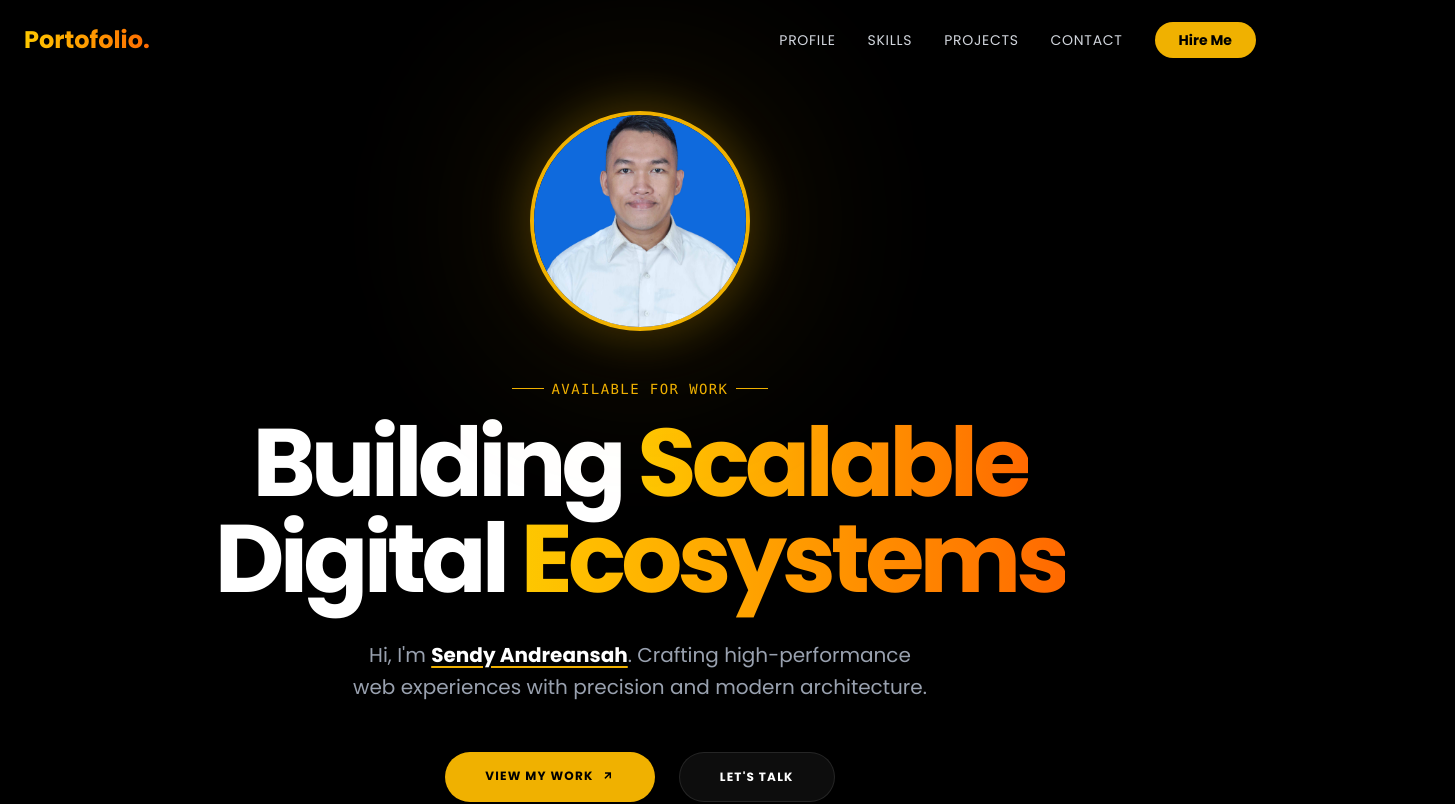
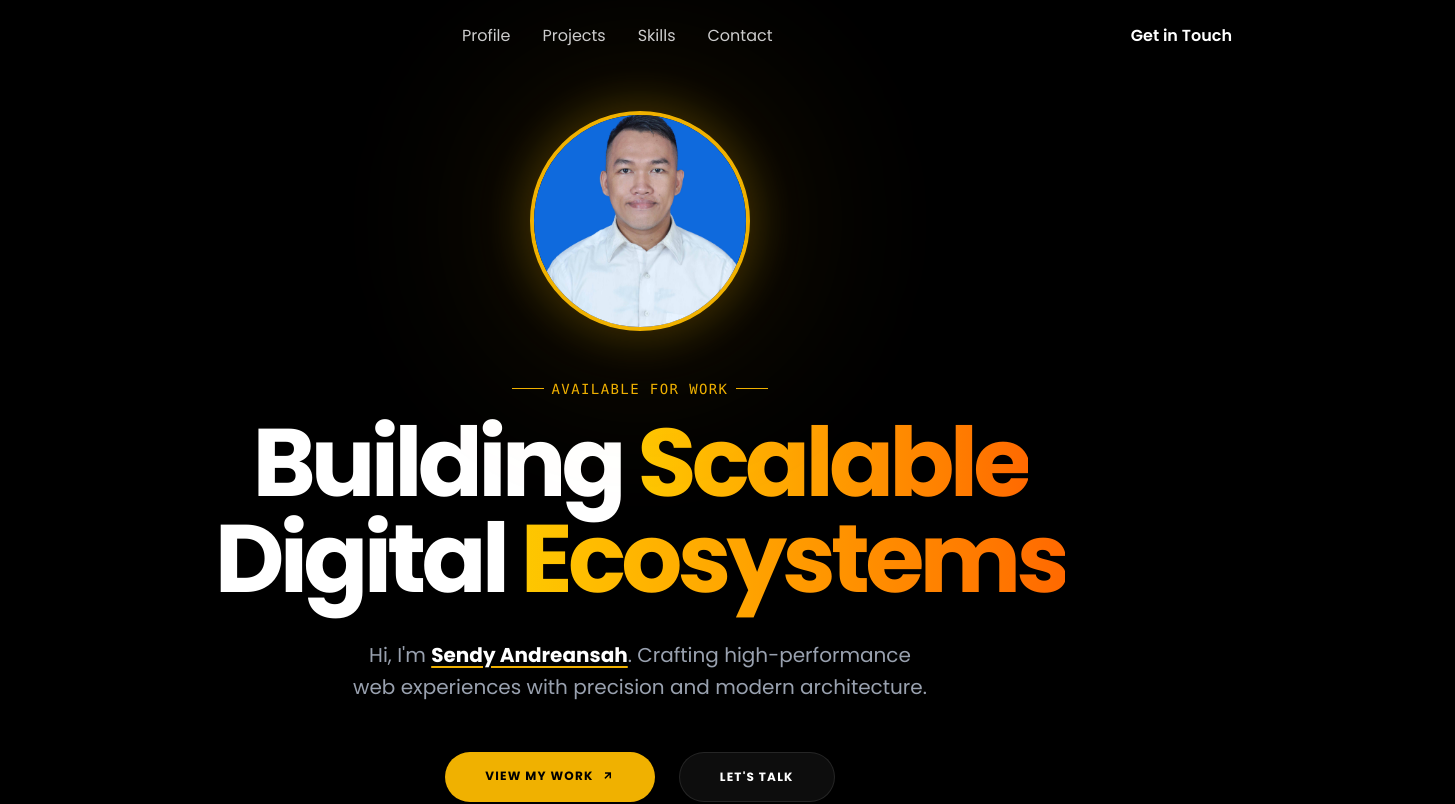
Before and after one commit to sendygithub/portofolio, a Next.js app: page / in a window 1280 px wide. Shown: the top 804 px of the page, 1455 px wide, since content can reach past the window. Built offline with nearby package versions, Linux system fonts and the light colour scheme.

Commit message:
update navbar

```diff
--- a/components/Footer.jsx
+++ b/components/Footer.jsx
@@ -1,47 +1,199 @@
-import React from "react";
-import Link from "next/link";
+"use client";
 
-const Footer = () => {
+import { motion, useInView } from "framer-motion";
+import { useRef } from "react";
+
+const socialLinks = [
+  { name: "GitHub", icon: "💻", url: "#" },
+  { name: "LinkedIn", icon: "💼", url: "#" },
+  { name: "Twitter", icon: "🐦", url: "#" },
+  { name: "Instagram", icon: "📷", url: "#" },
+  { name: "Email", icon: "✉️", url: "#" },
+];
+
+const quickLinks = [
+  { name: "Home", href: "#home" },
+  { name: "Projects", href: "#projects" },
+  { name: "Skills", href: "#skills" },
+  { name: "About", href: "#about" },
+];
+
+const services = [
+  "Web Development",
+  "UI/UX Design",
+  "Mobile Apps",
+  "Consulting",
+];
+
+export default function Footer() {
+  const ref = useRef(null);
+  const isInView = useInView(ref, { once: true, margin: "-50px" });
+
+  const containerVariants = {
+    hidden: { opacity: 0 },
+    visible: {
+      opacity: 1,
+      transition: {
+        staggerChildren: 0.1,
+      },
+    },
+  };
+
+  const itemVariants = {
+    hidden: { opacity: 0, y: 20 },
+    visible: {
+      opacity: 1,
+      y: 0,
+      transition: {
+        duration: 0.5,
+        ease: "easeOut",
+      },
+    },
+  };
+
   return (
-    <footer className="border-t border-white/10 bg-black/50 backdrop-blur-md">
-      <div className="container mx-auto px-6 py-12">
-        <div className="flex flex-col md:flex-row justify-between items-center gap-8">
-          <div>
-            <Link href="#beranda" className="text-2xl font-bold gradient-text">
-              Sendy.
-            </Link>
-            <p className="text-gray-500 mt-2 text-sm max-w-xs">
-              Designing and building high-performance web ecosystems with a focus on modern user experience.
+    <footer
+      ref={ref}
+      className="relative border-t border-white/10 bg-background"
+    >
+      {/* Decorative gradient line */}
+      <div className="absolute top-0 left-0 right-0 h-px bg-gradient-to-r from-transparent via-primary-gold to-transparent" />
+
+      <div className="max-w-7xl mx-auto px-6 py-16">
+        <motion.div
+          variants={containerVariants}
+          initial="hidden"
+          animate={isInView ? "visible" : "hidden"}
+          className="grid grid-cols-1 md:grid-cols-2 lg:grid-cols-4 gap-12 mb-5"
+        >
+          {/* Brand Section */}
+          <motion.div variants={itemVariants} className="lg:col-span-1">
+            <h3 className="text-2xl font-bold mb-4 bg-gradient-to-r from-primary-gold to-primary-blue bg-clip-text text-transparent">
+              Portfolio
+            </h3>
+            <p className="text-white/70 mb-6 leading-relaxed">
+              Creating exceptional digital experiences through innovative design
+              and cutting-edge technology.
             </p>
-          </div>
+            <div className="flex flex-col gap-2">
+              <div className="flex items-center gap-3 text-white/80">
+                <span className="text-primary-gold">📍</span>
+                <span>Jakarta, Indonesia</span>
+              </div>
+              <div className="flex items-center gap-3 text-white/80">
+                <span className="text-primary-blue">✉️</span>
+                <a
+                  href="mailto:contact@portfolio.com"
+                  className="hover:text-primary-gold transition-colors"
+                >
+                  contact@portfolio.com
+                </a>
+              </div>
+              <div className="flex items-center gap-3 text-white/80">
+                <span className="text-primary-gold">📞</span>
+                <a
+                  href="tel:+621234567890"
+                  className="hover:text-primary-blue transition-colors"
+                >
+                  +62 123 456 7890
+                </a>
+              </div>
+            </div>
+          </motion.div>
 
-          <div className="flex gap-8">
-            <Link href="#beranda" className="text-sm text-gray-400 hover:text-yellow-500 transition-colors uppercase tracking-widest">Profile</Link>
-            <Link href="#layanan" className="text-sm text-gray-400 hover:text-yellow-500 transition-colors uppercase tracking-widest">Skills</Link>
-            <Link href="#proyek" className="text-sm text-gray-400 hover:text-yellow-500 transition-colors uppercase tracking-widest">Projects</Link>
-          </div>
+          {/* Quick Links */}
+          <motion.div variants={itemVariants}>
+            <h4 className="text-lg font-semibold mb-6 text-white">Quick Links</h4>
+            <ul className="space-y-3">
+              {quickLinks.map((link) => (
+                <li key={link.name}>
+                  <motion.a
+                    href={link.href}
+                    whileHover={{ x: 5, color: "#d4af37" }}
+                    className="text-white/70 hover:text-primary-gold transition-colors flex items-center gap-2"
+                  >
+                    <span className="text-primary-blue">→</span>
+                    {link.name}
+                  </motion.a>
+                </li>
+              ))}
+            </ul>
+          </motion.div>
 
-          <div className="flex gap-4">
-            {["linkedin", "github", "twitter"].map(social => (
-              <Link key={social} href="#" className="w-10 h-10 bg-white/5 border border-white/10 rounded-lg flex items-center justify-center hover:border-yellow-500/50 transition-colors">
-                <i className={`ri-${social}-line text-xl`} />
-              </Link>
-            ))}
-          </div>
-        </div>
+          {/* Services */}
+          <motion.div variants={itemVariants}>
+            <h4 className="text-lg font-semibold mb-6 text-white">Services</h4>
+            <ul className="space-y-3">
+              {services.map((service) => (
+                <li key={service}>
+                  <motion.div
+                    whileHover={{ x: 5, color: "#00d4ff" }}
+                    className="text-white/70 hover:text-primary-blue transition-colors flex items-center gap-2"
+                  >
+                    <span className="text-primary-gold">•</span>
+                    {service}
+                  </motion.div>
+                </li>
+              ))}
+            </ul>
+          </motion.div>
 
-        <div className="mt-12 pt-8 border-t border-white/5 flex flex-col md:flex-row justify-between items-center gap-4">
-          <p className="text-xs text-gray-600">
-            © {new Date().getFullYear()} Sendy Andreansah. All rights reserved.
+          {/* Social Media & Newsletter */}
+          <motion.div variants={itemVariants}>
+            <h4 className="text-lg font-semibold mb-6 text-white">
+              Connect With Me
+            </h4>
+            <div className="flex flex-wrap gap-3 mb-6">
+              {socialLinks.map((social, index) => (
+                <motion.a
+                  key={social.name}
+                  href={social.url}
+                  whileHover={{ scale: 1.1, y: -3 }}
+                  whileTap={{ scale: 0.95 }}
+                  initial={{ opacity: 0, y: 10 }}
+                  animate={
+                    isInView
+                      ? { opacity: 1, y: 0 }
+                      : { opacity: 0, y: 10 }
+                  }
+                  transition={{ delay: 0.2 + index * 0.05 }}
+                  className="w-12 h-12 bg-white/5 border border-white/10 rounded-full flex items-center justify-center text-xl hover:bg-gradient-to-r hover:from-primary-gold hover:to-primary-blue hover:border-transparent transition-all duration-300"
+                  aria-label={social.name}
+                >
+                  {social.icon}
+                </motion.a>
+              ))}
+            </div>
+            <div>
+              <p className="text-white/70 text-sm mb-3">Subscribe to Newsletter</p>
+              <div className="flex gap-2">
+                <input
+                  type="email"
+                  placeholder="Your email"
+                  className="flex-1 px-4 py-2 bg-white/5 border border-white/10 rounded-lg text-white placeholder-white/50 focus:outline-none focus:border-primary-gold transition-colors"
+                />
+                <motion.button
+                  whileHover={{ scale: 1.05 }}
+                  whileTap={{ scale: 0.95 }}
+                  className="px-4 py-2 bg-gradient-to-r from-primary-gold to-primary-blue text-background font-semibold rounded-lg hover:shadow-lg hover:shadow-primary-blue/50 transition-all duration-300"
+                >
+                  Subscribe
+                </motion.button>
+              </div>
+            </div>
+          </motion.div>
+        </motion.div>
+
+        {/* Copyright */}
+        <motion.div variants={itemVariants}>
+          <p className="text-sm text-white/70 mt-1">
+            &copy; {new Date().getFullYear()} Portfolio. All rights reserved.
           </p>
-          <div className="flex gap-6">
-            <Link href="#" className="text-xs text-gray-600 hover:text-gray-400">Privacy Policy</Link>
-            <Link href="#" className="text-xs text-gray-600 hover:text-gray-400">Terms of Service</Link>
-          </div>
-        </div>
+        </motion.div>
       </div>
+
+      {/* Decorative elements */}
+      <div className="absolute bottom-0 left-0 right-0 h-px bg-gradient-to-r from-transparent via-primary-blue to-transparent opacity-50" />
     </footer>
   );
-};
-
-export default Footer;
+}
--- a/components/Navbar.jsx
+++ b/components/Navbar.jsx
@@ -1,102 +1,73 @@
 "use client";
-import Link from "next/link";
-import "remixicon/fonts/remixicon.css";
+
 import { useState, useEffect } from "react";
-import { motion, AnimatePresence } from "framer-motion";
+import { motion } from "framer-motion";
 
-const Navbar = () => {
-  const [isOpen, setIsOpen] = useState(false);
+export default function Navbar() {
   const [scrolled, setScrolled] = useState(false);
 
   useEffect(() => {
     const handleScroll = () => {
-      setScrolled(window.scrollY > 50);
+      const isScrolled = window.scrollY > 50;
+      setScrolled(isScrolled);
     };
+
     window.addEventListener("scroll", handleScroll);
     return () => window.removeEventListener("scroll", handleScroll);
   }, []);
 
-  const navLinks = [
-    { name: "Profile", href: "#beranda" },
-    { name: "Skills", href: "#layanan" },
-    { name: "Projects", href: "#proyek" },
-    { name: "Contact", href: "#kontak" },
+  const navItems = [
+    { name: "Profile", href: "#home" },
+    { name: "Projects", href: "#projects" },
+    { name: "Skills", href: "#skills" },
+    { name: "Contact", href: "#contact" },
   ];
 
   return (
-    <nav
-      className={`fixed top-0 left-0 w-full z-50 transition-all duration-300 ${scrolled ? "py-4 bg-black/60 backdrop-blur-lg border-b border-white/10" : "py-6 bg-transparent"
-        }`}
+    <motion.nav
+      initial={{ y: -100 }}
+      animate={{ y: 0 }}
+      transition={{ duration: 0.5 }}
+      className={`fixed top-0 left-0 right-0 z-50 transition-all duration-300 ${
+        scrolled
+          ? "bg-background/80 backdrop-blur-md border-b border-white/10"
+          : "bg-transparent"
+      }`}
     >
-      <div className="container mx-auto px-6">
+      <div className="max-w-7xl mx-auto px-6 py-4">
         <div className="flex items-center justify-between">
-          <Link href="#beranda" className="text-2xl font-bold gradient-text">
-            Portofolio.
-          </Link>
+          <motion.div
+            whileHover={{ scale: 1.05 }}
+            className="text-2xl font-bold bg-gradient-to-r from-primary-gold to-primary-blue bg-clip-text text-transparent"
+          >
+            Portfolio
+          </motion.div>
 
-          {/* Desktop Menu */}
-          <ul className="hidden md:flex items-center gap-8">
-            {navLinks.map((link) => (
-              <li key={link.name}>
-                <Link
-                  href={link.href}
-                  className="text-gray-300 hover:text-yellow-400 transition-colors font-medium text-sm uppercase tracking-wider"
-                >
-                  {link.name}
-                </Link>
-              </li>
+          <div className="hidden md:flex items-center space-x-8">
+            {navItems.map((item, index) => (
+              <motion.a
+                key={item.name}
+                href={item.href}
+                initial={{ opacity: 0, y: -20 }}
+                animate={{ opacity: 1, y: 0 }}
+                transition={{ delay: index * 0.1 }}
+                whileHover={{ scale: 1.1, color: "#d4af37" }}
+                className="text-white/80 hover:text-primary-gold transition-colors duration-200"
+              >
+                {item.name}
+              </motion.a>
             ))}
-            <li>
-              <Link
-                href="#kontak"
-                className="px-6 py-2 bg-yellow-500 hover:bg-yellow-600 text-black font-bold rounded-full transition-all text-sm"
-              >
-                Hire Me
-              </Link>
-            </li>
-          </ul>
+          </div>
 
-          {/* Mobile Toggle */}
-          <button className="md:hidden text-white" onClick={() => setIsOpen(!isOpen)}>
-            <i className={isOpen ? "ri-close-line ri-2x" : "ri-menu-3-line ri-2x"}></i>
-          </button>
+          <motion.button
+            whileHover={{ scale: 1.05 }}
+            whileTap={{ scale: 0.95 }}
+            className="px-6 py-2 bg-gradient-to-r from-primary-gold to-primary-blue text-background font-semibold rounded-full hover:shadow-lg hover:shadow-primary-blue/50 transition-all duration-300"
+          >
+            Get in Touch
+          </motion.button>
         </div>
       </div>
-
-      {/* Mobile Menu */}
-      <AnimatePresence>
-        {isOpen && (
-          <motion.div
-            initial={{ opacity: 0, height: 0 }}
-            animate={{ opacity: 1, height: "auto" }}
-            exit={{ opacity: 0, height: 0 }}
-            className="md:hidden bg-black/95 border-b border-white/10 overflow-hidden"
-          >
-            <ul className="flex flex-col items-center py-8 gap-6">
-              {navLinks.map((link) => (
-                <li key={link.name}>
-                  <Link
-                    href={link.href}
-                    onClick={() => setIsOpen(false)}
-                    className="text-xl text-gray-300 hover:text-yellow-400"
-                  >
-                    {link.name}
-                  </Link>
-                </li>
-              ))}
-              <Link
-                href="#kontak"
-                onClick={() => setIsOpen(false)}
-                className="px-8 py-3 bg-yellow-500 text-black font-bold rounded-full"
-              >
-                Hire Me
-              </Link>
-            </ul>
-          </motion.div>
-        )}
-      </AnimatePresence>
-    </nav>
+    </motion.nav>
   );
-};
-
-export default Navbar;
+}
--- a/package.json
+++ b/package.json
@@ -18,8 +18,12 @@
   "devDependencies": {
     "@eslint/eslintrc": "^3",
     "@tailwindcss/postcss": "^4",
+    "@types/node": "^25.2.0",
+    "@types/react": "^19.2.10",
+    "@types/react-dom": "^19.2.3",
     "eslint": "^9",
     "eslint-config-next": "15.5.2",
-    "tailwindcss": "^4"
+    "tailwindcss": "^4",
+    "typescript": "^5.9.3"
   }
 }
```
Also changed, not shown: 1 other file (tests, documents, lock files or other folders).
